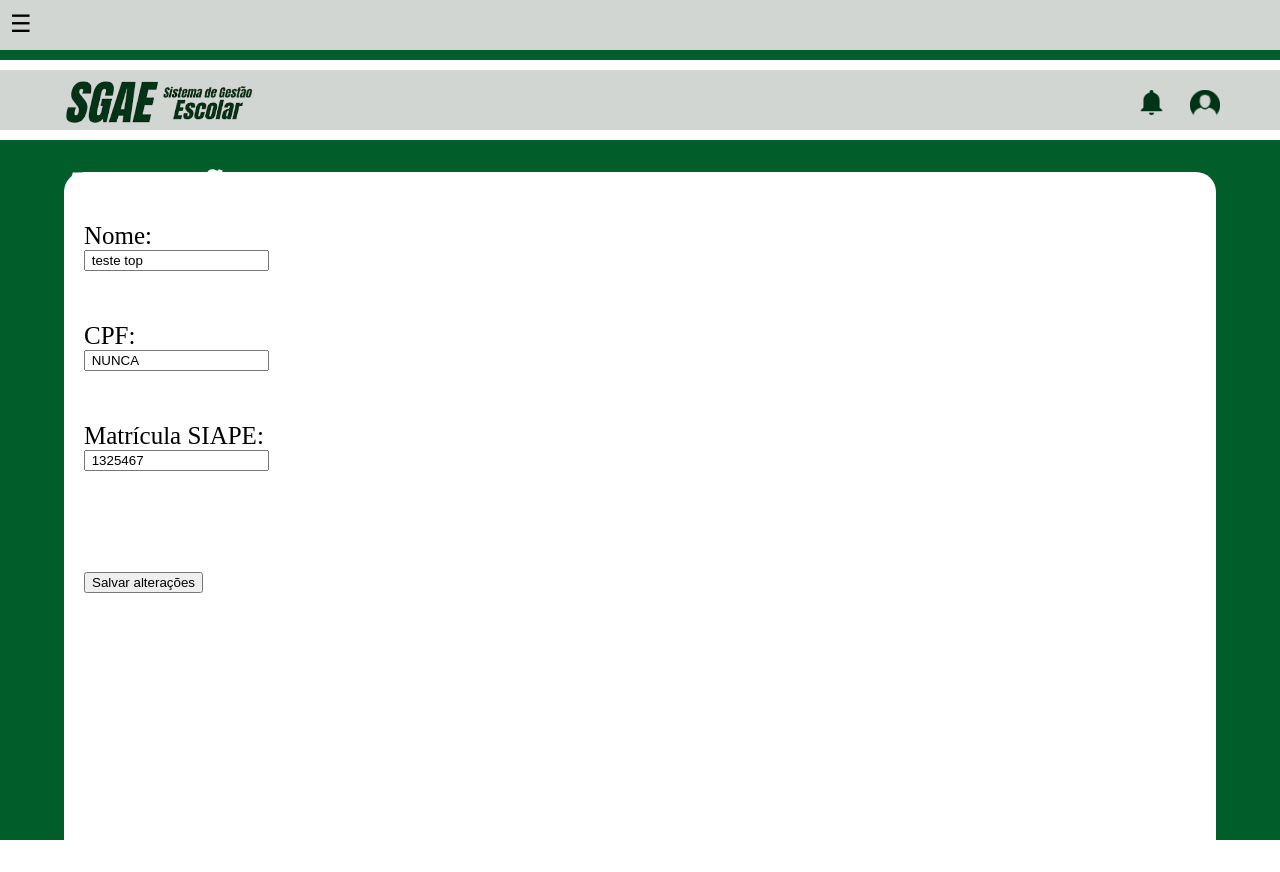
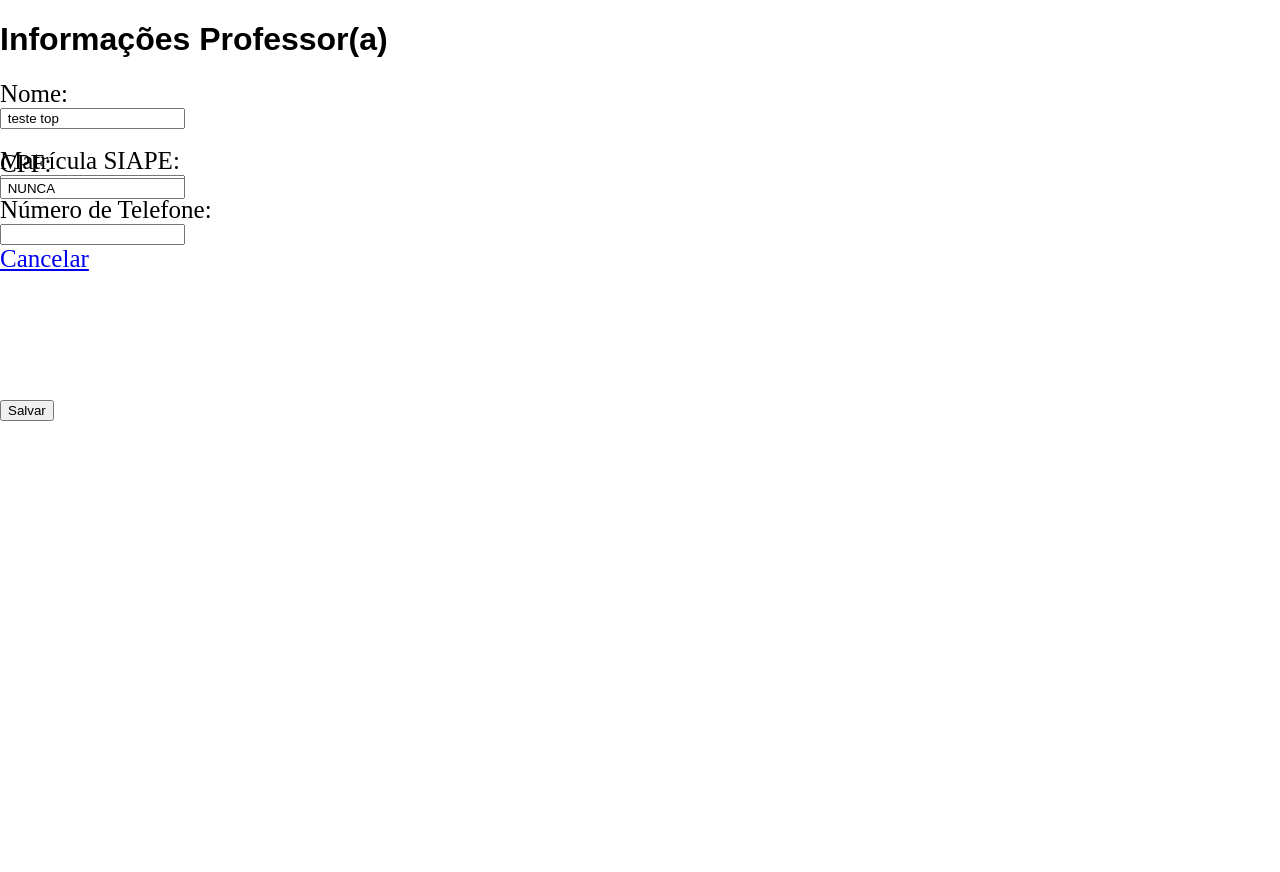
Before and after one commit to RamonIFFAR/PPI, a PHP site: page /editar.php?id_prof=33 in a window 1280 px wide. After the commit the page ends 421 px from the top, so only its background shows below. Run offline with PHP 8.4, Linux system fonts and the light colour scheme; a user stored in the database is signed in; data comes from the database, SQL or seed files in the repository.

Commit message:
Update editar.php

```diff
--- a/PPInte/editar.php
+++ b/PPInte/editar.php
@@ -42,65 +42,13 @@
         <link href='https://fonts.googleapis.com/css?family=Anton' rel='stylesheet'>
         <link rel="stylesheet" href="editarcss.css">
     </head>
-            <body>
-                <div class="top-bar">
-                    <div class="menu-container">
-                        <div class="menu-abriricon" onclick="openMenu()">☰</div> <!-- Ícone do menu -->
-                        <div class="floating-menu">
-                            <div class="design-menu"></div>
-                            <div class="design-menu2"></div>
-                            <div class="design-menu3"></div>
-                            <div class="Titulo-menu">
-                                <img src="Imagens/TituloMenu.png">
-                            </div>
-                            <div class="menu-fecharicon" onclick="closeMenu()">☰</div>
-                            <ul>
-                                <li><a href="Pagina_Inicial.php">Início</a></li>
-                                <li><a href="cursos.php">Cursos</a></li>
-                                <li><a href="disciplinas.php">Disciplinas</a></li>
-                                <li><a href="alunos.php">Alunos</a></li>
-                                <li><a href="professores.php">Professores</a></li>
-                                <li><a href="turmas.php">Turmas</a></li>
-                            </ul>
-                            <a class="textPosition" href="index.php">Sair</a>
 
-                            <div class="imagem-menu2"><img src="Imagens/inicio.png"></div>
-                        </div>
-                    </div>
-                </div>
+    <body class="Fundo">
 
-                <!-- Barra verde -->
-                <div class="green-bar"></div>
+        <div class="Background1"></div>
 
-                <!-- Nova barra cinza -->
-                <div class="bottom-bar">
-                <div class="iconeNotificacao">
-                        <img src="Imagens/Notificacao.png">
-                    </div>
-                    <div class="iconeTitulo">
-                        <img src="Imagens/Titulo.png">
-                    </div>
-                    <div class="iconePerfil">
-                        <img src="Imagens/Perfil.png">
-                    </div>
-                </div>
-
-                <!-- Nova barra verde abaixo da nova barra cinza -->
-                <div class="new-green-bar">
-
-                    <div class="Titulo-Professores">
-                        <h1>Informações do Professor</h1>
-                    </div>
-
-                    <div class="Nomear Classe">
-                        <?php
-                        ?>
-                    </div>
-                </div>
-
-                <!-- Nova barra cinza abaixo da nova barra verde -->
-                <div class="new-bottom-bar">
-                    <div class="box-center">
+        <form action="editar.php" method="POST" enctype="multipart/form-data">
+            <h1> Informações Professor(a)</h1>
             <?php
                 if(isset($_POST['atualiza'])){
                     Atualizar($_POST['id_prof'], $_POST['cpf'], $_POST['siape'], $_POST['nome']);
@@ -109,7 +57,7 @@
                 if($percent  == 100) { ?>
                     <form action='professor.php' method='POST'>
 
-                                                <div class="Nome">
+                    <div class="NomeCompleto">
                         <label>Nome:</label> <br>
                         <input type='text' name='nome' value=" <?php echo $resSet->nome ?>"> <br>
                         <input type='hidden' name='id_prof' value="<?php echo $prof ?>"> <br>
@@ -120,20 +68,24 @@
                         <input type='text' name='cpf' value=" <?php echo $resSet->cpf ?>"><br>
                     </div>
 
-                                                <br>
-
-                                                <div class="SIAPE">
+                    <div class="MatriculaSiape">
                         <label>Matrícula SIAPE:</label> <br>
                         <input type='text' name='siape' value=" <?php echo $resSet->Siape ?> "></a><br>
                     </div>
 
-                                                <br>
+                    <div class="Fone">
+                        <label>Número de Telefone:</label> <br>
+                        <input type='text' name='fone' value=" <?php echo $resSet->fone ?> "></a><br>
+                    </div>
 
                     <div class="Posicao">
-                                                    <button type=submit name='atualiza'>Salvar alterações</button>
+                        <button type="submit" name="atualiza">Salvar</button>
                     </div>
 
-                                            </form> <br>
+                    <a href="professor.php?id_prof=<?php echo $prof ?>">Cancelar</a>
+
+
+
                 <?php } else {
                     print $resSet->nome . "<br>";
                     print $resSet->Siape . "<br>";
@@ -144,19 +96,6 @@
                     print "<script>location.href='index.php'</script>";
                 }
             ?>
-                    </div>
-                </div>
-
-                <script>
-                    function openMenu() {
-                        var menu = document.querySelector('.floating-menu');
-                        menu.style.display = 'block';
-                    }
-
-                    function closeMenu() {
-                        var menu = document.querySelector('.floating-menu');
-                        menu.style.display = 'none';
-                    }
-                </script>
+        </form>
     </body>
 </html>
```
Lines whose indentation alone changed are shown as unchanged.
